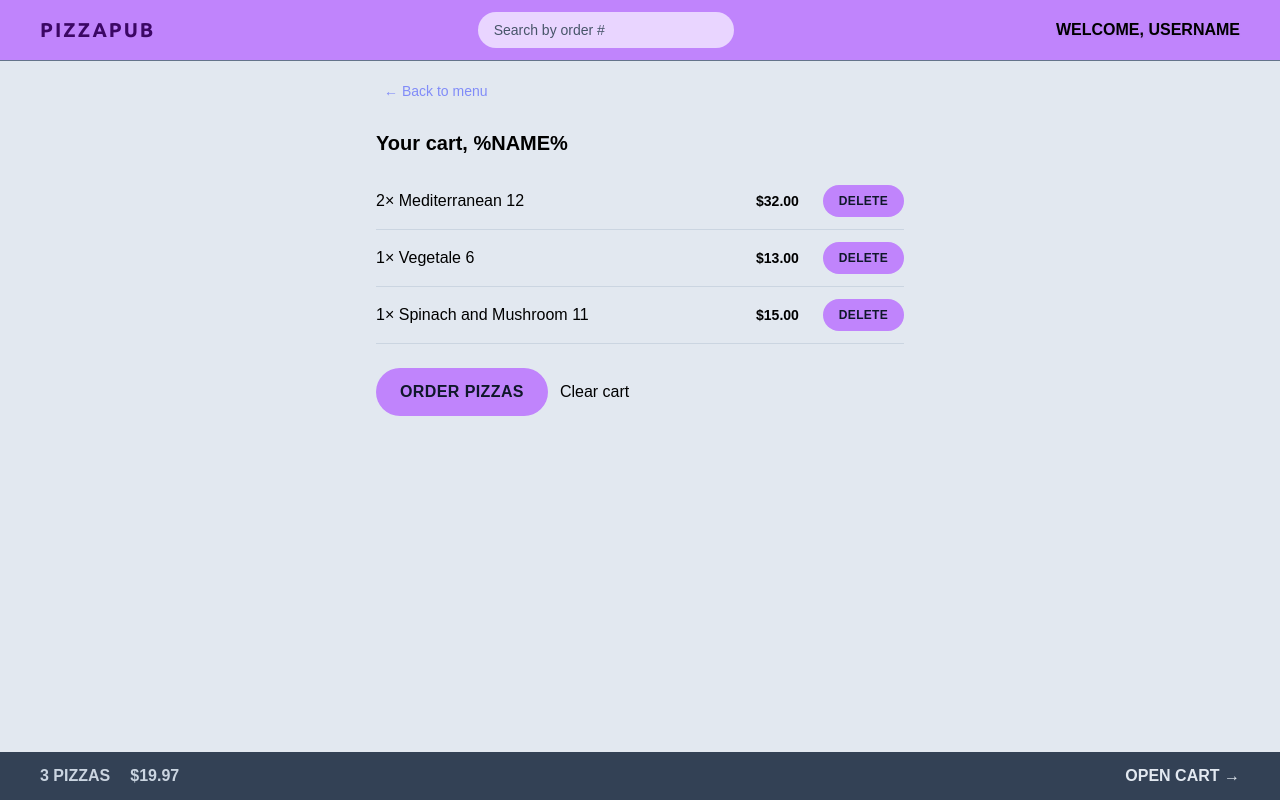
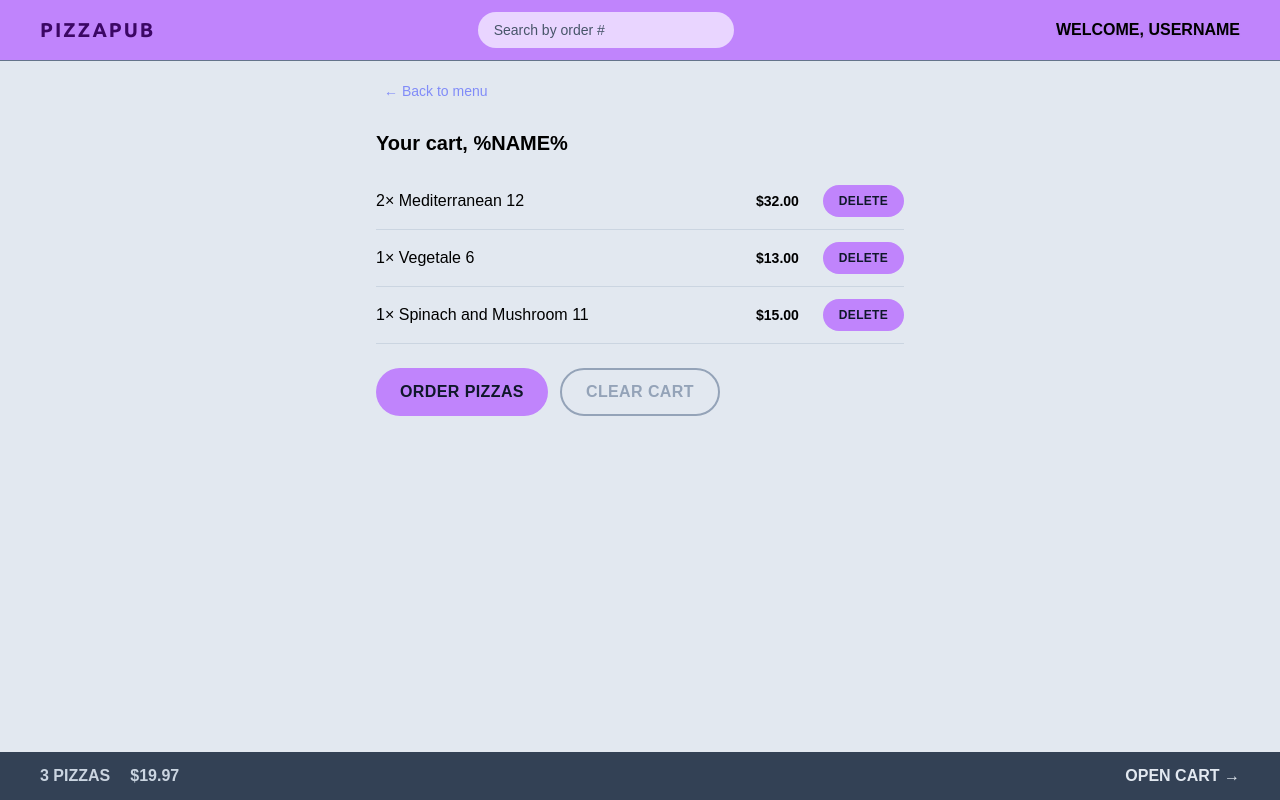
Before and after one commit to bakNa2t/pizzapub, a React (Vite) app: page /cart in a window 1280 px wide. Built offline with nearby package versions, Linux system fonts and the light colour scheme; a web font is replaced by a local one.

Commit message:
Update clear cart btn in Cart

```diff
--- a/src/base-blocks/cart/Cart.jsx
+++ b/src/base-blocks/cart/Cart.jsx
@@ -47,7 +47,7 @@ function Cart() {
         <Button to="/order/new" type="primary">
           Order pizzas
         </Button>
-        <button>Clear cart</button>
+        <Button type="secondary">Clear cart</Button>
       </div>
     </div>
   );
--- a/src/ui-blocks/Button.jsx
+++ b/src/ui-blocks/Button.jsx
@@ -18,6 +18,8 @@ function Button({ children, disabled, to, type }) {
   const styles = {
     primary: base + " px-4 py-2 md:px-6 md:py-3",
     small: base + " text-xs px-3 py-2 md:px-4 md:py-2",
+    secondary:
+      "inline-block rounded-full border-2 border-slate-400 px-4 py-1.5 font-semibold uppercase tracking-wide text-slate-400 transition-all duration-300  hover:bg-slate-400 hover:text-slate-800 focus::bg-slate-400 focus:outline-none focus:text-slate-800 focus:ring focus:ring-slate-400 focus:ring-offset-2 md:px-6 md:py-2.5",
   };
 
   if (to)
```
